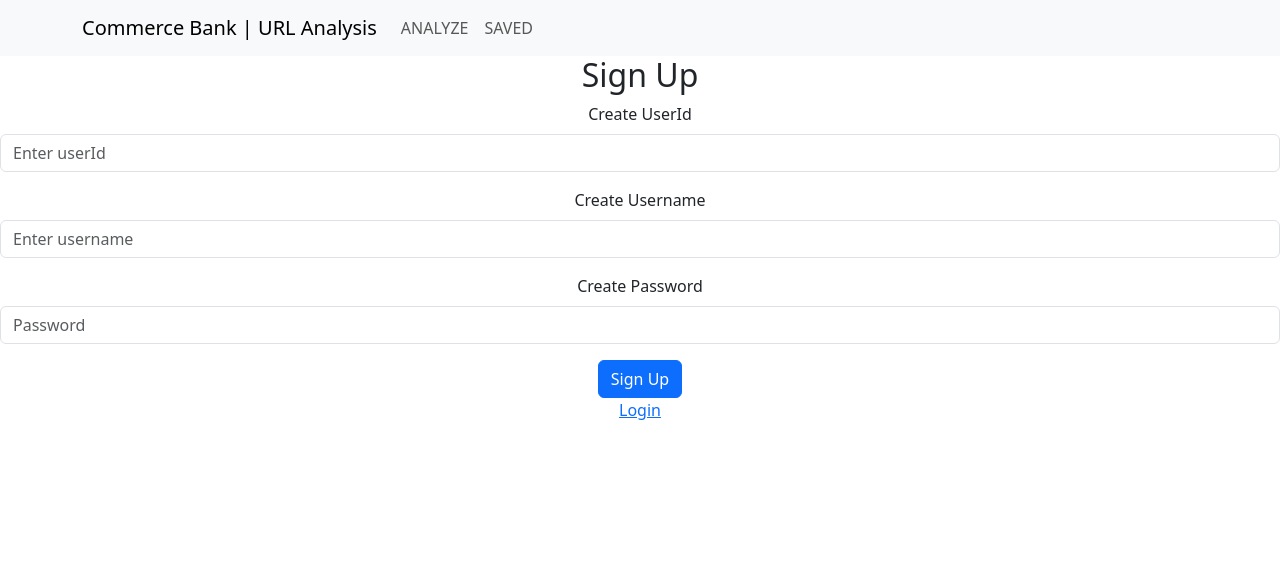
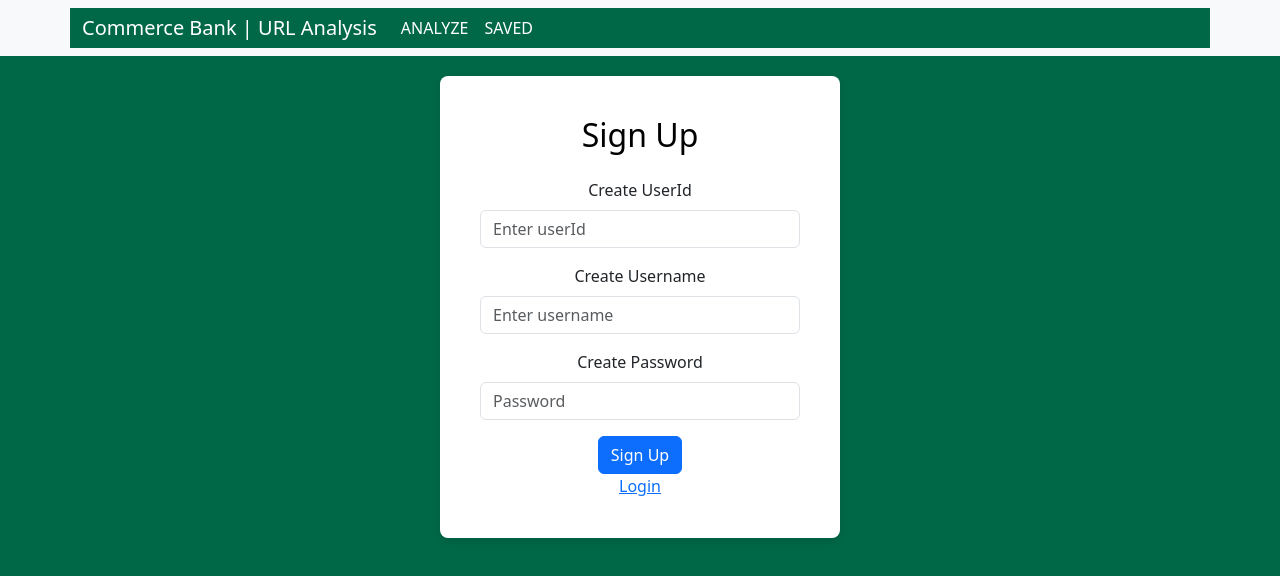
Before and after one commit to hunterruiz/se3910-Gilgamesh, a React (Vite) app in the folder CBFrontEnd/: page /signUp in a window 1280 px wide. Shown: the top 576 px of the page. Built offline with nearby package versions, Linux system fonts and the light colour scheme.

Commit message:
CSS updates
I added Jett's CSS code, along with more from myself to improve readability

```diff
--- a/CBFrontEnd/src/App.css
+++ b/CBFrontEnd/src/App.css
@@ -36,3 +36,12 @@
     transform: rotate(360deg);
   }
 }
+
+div {
+  background-color: #006847;
+  opacity: 1;
+}
+
+h2, h6 {
+  color: white;
+}
--- a/CBFrontEnd/src/components/dashboard/AnalysisTable.jsx
+++ b/CBFrontEnd/src/components/dashboard/AnalysisTable.jsx
@@ -41,12 +41,10 @@ function AnalysisTable({ httpsRes }) {
 
   return (
     <div className={styles.wrapper}>
-      {/* TO DO add backend url to action */}
+      <div>
+        <h2 style={{ color: "white" }}>URL: {httpsRes.url}</h2>
 
-      <div>
-        <h2>URL: {httpsRes.url}</h2>
-
-        <div>
+        <div style={{ color: "white" }}>
           <Form onSubmit={sendUrl}>
             <Form.Group>
               <Form.Label>Url Name:</Form.Label>
--- a/CBFrontEnd/src/components/header.jsx
+++ b/CBFrontEnd/src/components/header.jsx
@@ -11,18 +11,20 @@ function Header() {
   };
 
   return (
+    <div style={{ color: "white" }}>
       <Navbar expand="lg" className="bg-body-tertiary">
         <Container>
-        <Navbar.Brand href="/" onClick={handleLogout}>Commerce Bank | URL Analysis</Navbar.Brand>
+          <Navbar.Brand href="/" onClick={handleLogout} style={{ color: "white" }}>Commerce Bank | URL Analysis</Navbar.Brand>
           <Navbar.Toggle aria-controls="basic-navbar-nav" />
           <Navbar.Collapse id="basic-navbar-nav">
             <Nav className="me-auto">
-            <Nav.Link href="/dashboard">ANALYZE</Nav.Link>
-            <Nav.Link href="/saved">SAVED</Nav.Link>
+              <Nav.Link href="/dashboard" style={{ color: "white" }}>ANALYZE</Nav.Link>
+              <Nav.Link href="/saved" style={{ color: "white" }}>SAVED</Nav.Link>
             </Nav>
           </Navbar.Collapse>
         </Container>
       </Navbar>
+    </div>
 
 
   );
--- a/CBFrontEnd/src/pages/Dashboard.jsx
+++ b/CBFrontEnd/src/pages/Dashboard.jsx
@@ -45,10 +45,10 @@ function Dashboard() {
     <>
       <div>
         <form onSubmit={submitUrl}>
-          <label htmlFor="url-search">URL Search</label>
+          <label htmlFor="url-search" style={{ color: "white" }}>URL Search:</label>
           <input
             id="url-search"
-            placeholder="commercebank.com"
+            placeholder="https://www.website.com"
             onChange={(e) => setUrl({ ...url, url: e.target.value })}></input>
 
           <button type="submit">Fetch</button>
--- a/CBFrontEnd/src/pages/Login.jsx
+++ b/CBFrontEnd/src/pages/Login.jsx
@@ -59,13 +59,31 @@ function Login() {
     }
 
     return (
-        <div>
-          <h2>Login</h2>
+        <div style={{
+          minHeight: "100vh",
+          backgroundColor: "#006847",
+          display: "flex",
+          flexDirection: "column",
+          alignItems: "center",
+          paddingTop: "20px",
+          paddingBottom: "20px"
+      }}>
+
+        {/* Login Card */}
+        <div style={{
+                background: "white",
+                padding: "40px",
+                borderRadius: "8px",
+                boxShadow: "0 4px 8px rgba(0, 0, 0, 0.1)",
+                width: "100%",
+                maxWidth: "400px"
+            }}>
+          <h2 style={{ color: "black" }}>Login</h2>
           {/* displays the setMessages defined above when they occur */}
           {message && <div className="alert alert-daner">{message}</div>}
           <Form onSubmit = {handleSubmit}>
-          <div>
-            <label htmlFor="userId">UserId</label>
+          <div style={{ backgroundColor: "white" }}>
+            <label htmlFor="userId">UserId:</label>
             <input
               type = "text"
               placeholder="Username"
@@ -74,8 +92,8 @@ function Login() {
               onChange={handleUserId} required>
             </input>
           </div>
-          <div>
-            <label htmlFor="accountPassword">Password</label>
+          <div style={{ backgroundColor: "white" }}>
+            <label htmlFor="accountPassword">Password:</label>
             <input
               type = "password"
               placeholder="Enter Password"
@@ -88,7 +106,11 @@ function Login() {
                 Login
             </Button>
           </Form>
-          <a href="/signUp">Sign up</a>
+
+            <div style={{ backgroundColor: "white" }}>
+              <a href="/signUp">Sign up</a>
+            </div>
+          </div>
         </div>
       );
 
--- a/CBFrontEnd/src/pages/Saved.jsx
+++ b/CBFrontEnd/src/pages/Saved.jsx
@@ -15,7 +15,8 @@ function Saved() {
   }, []);
 
   return (
-    <Table striped bordered hover>
+    <div style={{ backgroundColor: "#006847", minHeight: "100vh", padding: "2rem" }}>
+      <Table striped bordered hover variant="light" className="bg-white rounded">
         <thead>
           <tr>
             <th>id</th>
@@ -39,6 +40,7 @@ function Saved() {
           ))}
         </tbody>
       </Table>
+    </div>
   );
 }
 
--- a/CBFrontEnd/src/pages/SignUp.jsx
+++ b/CBFrontEnd/src/pages/SignUp.jsx
@@ -56,24 +56,41 @@ const submitUser =(e)=>{
 }
 
       return (
-        <div>
-          <h2>Sign Up</h2>
-         <Form onSubmit = {submitUser}>
-            <Form.Group className="mb-3" controlId="formGroupUsername">
+        <div style={{
+          minHeight: "100vh",
+          backgroundColor: "#006847",
+          display: "flex",
+          flexDirection: "column",
+          alignItems: "center",
+          paddingTop: "20px",
+          paddingBottom: "20px"
+        }}>
+
+          <div style={{
+            background: "white",
+            padding: "40px",
+            borderRadius: "8px",
+            boxShadow: "0 4px 8px rgba(0, 0, 0, 0.1)",
+            width: "100%",
+            maxWidth: "400px"
+        }}>
+          <h2 className="text-center mb-4" style={{ color: "black" }}>Sign Up</h2>
+          <Form onSubmit = {submitUser} >
+              <Form.Group className="mb-3" controlId="formGroupUsername" style={{ backgroundColor: "white" }}>
                 <Form.Label>Create UserId</Form.Label>
                 <Form.Control type="text"  placeholder="Enter userId" name="userId" onChange = {changeValue}  required/>
                 <Form.Text className="text-muted">
                 </Form.Text>
               </Form.Group>
 
-            <Form.Group className="mb-3" controlId="formGroupEmail">
+              <Form.Group className="mb-3" controlId="formGroupEmail" style={{ backgroundColor: "white" }}>
                 <Form.Label>Create Username</Form.Label>
                 <Form.Control type="text"  placeholder="Enter username" name="accountName" onChange = {changeValue}  required/>
                 <Form.Text className="text-muted">
                 </Form.Text>
               </Form.Group>
 
-            <Form.Group className="mb-3" controlId="formGroupPassword">
+              <Form.Group className="mb-3" controlId="formGroupPassword" style={{ backgroundColor: "white" }}>
                 <Form.Label>Create Password</Form.Label>
                 <Form.Control type="password"  placeholder="Password" name="accountPassword" onChange = {changeValue} required/>
               </Form.Group>
@@ -84,6 +101,7 @@ const submitUser =(e)=>{
             </Form>
             <a href="/login">Login</a>
           </div>
+        </div>
       );
 
 }
--- a/CBFrontEnd/src/pages/View.jsx
+++ b/CBFrontEnd/src/pages/View.jsx
@@ -61,7 +61,7 @@ function View() {
         </Button>
       </div>
       <div>
-        <label htmlFor="url-name">Name</label>
+        <label htmlFor="url-name" style={{ color: "white" }}>Name:</label>
         <input
           id="url-name"
           value={url.name}
--- a/CBFrontEnd/src/styles/analysis-table.module.css
+++ b/CBFrontEnd/src/styles/analysis-table.module.css
@@ -1,5 +1,6 @@
 .wrapper {
-  background-color: #e9e9e9;
+  /*background-color: #e9e9e9;*/
+  background-color: #006847;
   padding: 10px;
   text-align: left;
 }
```
Lines whose indentation alone changed are shown as unchanged.
